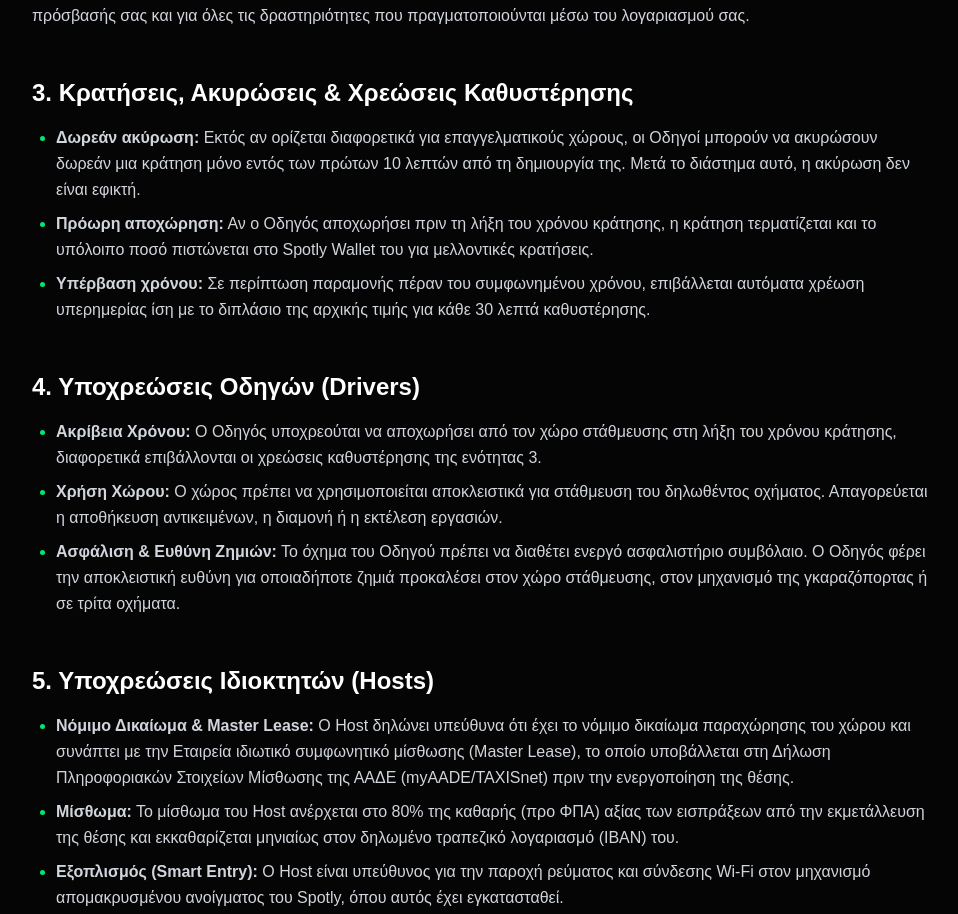
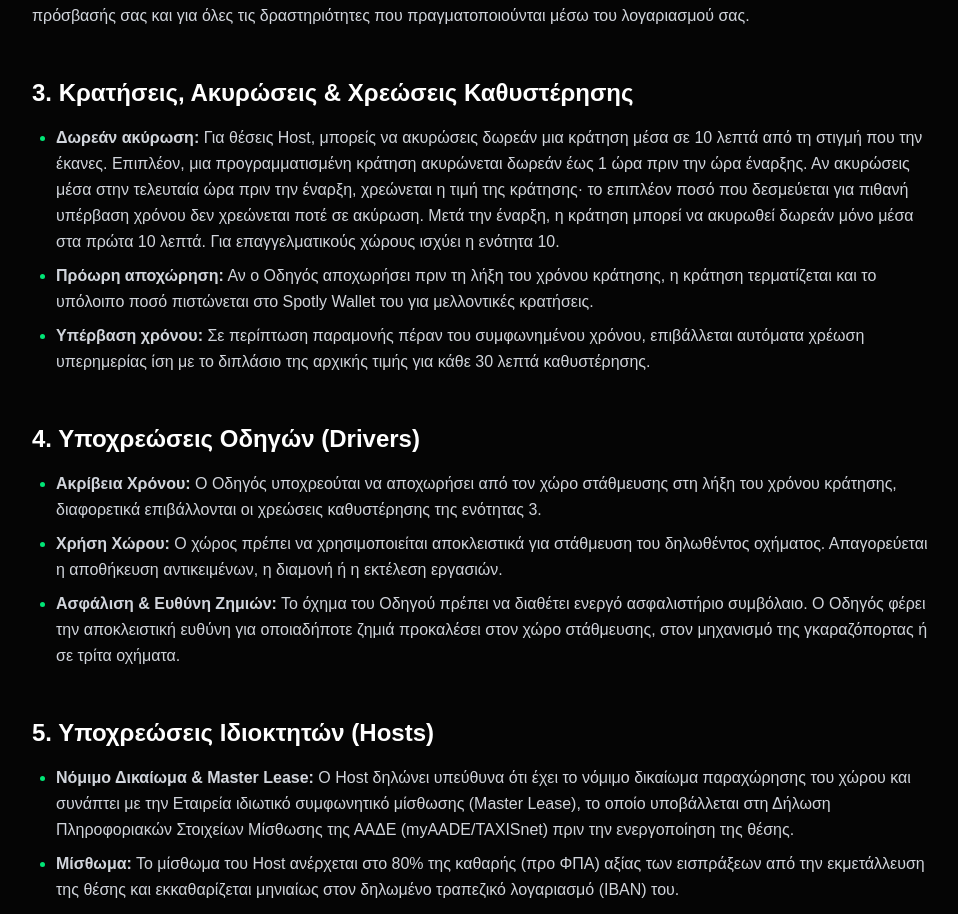
Before and after one commit to Adamgrig17/spotly-landing, a Next.js app: page /terms in a window 1280 px wide. Shown: the part 981-1895 px from the top of the page, without its empty margins (160-1118 px from the left). Built offline with nearby package versions, Linux system fonts and the light colour scheme.

Commit message:
State the Host cancellation window as free until one hour before start.

```diff
--- a/app/legal/terms-content.ts
+++ b/app/legal/terms-content.ts
@@ -51,7 +51,7 @@ export const termsContent: Record<'el' | 'en', LegalDoc> = {
       {
         title: '3. Κρατήσεις, Ακυρώσεις & Χρεώσεις Καθυστέρησης',
         bullets: [
-          { label: 'Δωρεάν ακύρωση', text: 'Εκτός αν ορίζεται διαφορετικά για επαγγελματικούς χώρους, οι Οδηγοί μπορούν να ακυρώσουν δωρεάν μια κράτηση μόνο εντός των πρώτων 10 λεπτών από τη δημιουργία της. Μετά το διάστημα αυτό, η ακύρωση δεν είναι εφικτή.' },
+          { label: 'Δωρεάν ακύρωση', text: 'Για θέσεις Host, μπορείς να ακυρώσεις δωρεάν μια κράτηση μέσα σε 10 λεπτά από τη στιγμή που την έκανες. Επιπλέον, μια προγραμματισμένη κράτηση ακυρώνεται δωρεάν έως 1 ώρα πριν την ώρα έναρξης. Αν ακυρώσεις μέσα στην τελευταία ώρα πριν την έναρξη, χρεώνεται η τιμή της κράτησης· το επιπλέον ποσό που δεσμεύεται για πιθανή υπέρβαση χρόνου δεν χρεώνεται ποτέ σε ακύρωση. Μετά την έναρξη, η κράτηση μπορεί να ακυρωθεί δωρεάν μόνο μέσα στα πρώτα 10 λεπτά. Για επαγγελματικούς χώρους ισχύει η ενότητα 10.' },
           { label: 'Πρόωρη αποχώρηση', text: 'Αν ο Οδηγός αποχωρήσει πριν τη λήξη του χρόνου κράτησης, η κράτηση τερματίζεται και το υπόλοιπο ποσό πιστώνεται στο Spotly Wallet του για μελλοντικές κρατήσεις.' },
           { label: 'Υπέρβαση χρόνου', text: 'Σε περίπτωση παραμονής πέραν του συμφωνημένου χρόνου, επιβάλλεται αυτόματα χρέωση υπερημερίας ίση με το διπλάσιο της αρχικής τιμής για κάθε 30 λεπτά καθυστέρησης.' },
         ],
@@ -177,7 +177,7 @@ export const termsContent: Record<'el' | 'en', LegalDoc> = {
       {
         title: '3. Bookings, Cancellations & Overstay Charges',
         bullets: [
-          { label: 'Free cancellation', text: 'Unless a different rule applies to professional facilities, Drivers may cancel a booking free of charge only within the first 10 minutes after it is created. After that window, cancellation is no longer possible.' },
+          { label: 'Free cancellation', text: 'For Host spots, you can cancel a booking free of charge within 10 minutes of making it. In addition, a scheduled booking can be cancelled free of charge up to 1 hour before the start time. If you cancel within the last hour before the start, the booking price is charged; the extra amount held for a possible overrun is never charged on cancellation. After the start time, the booking can be cancelled free of charge only within the first 10 minutes. Section 10 applies to professional facilities.' },
           { label: 'Early departure', text: 'If the Driver leaves before the end of the booked time, the booking is ended and the remaining amount is credited to their Spotly Wallet for future bookings.' },
           { label: 'Overstay', text: 'If the Driver stays beyond the agreed time, an overstay charge equal to double the original rate is applied automatically for every 30 minutes of delay.' },
         ],
```
